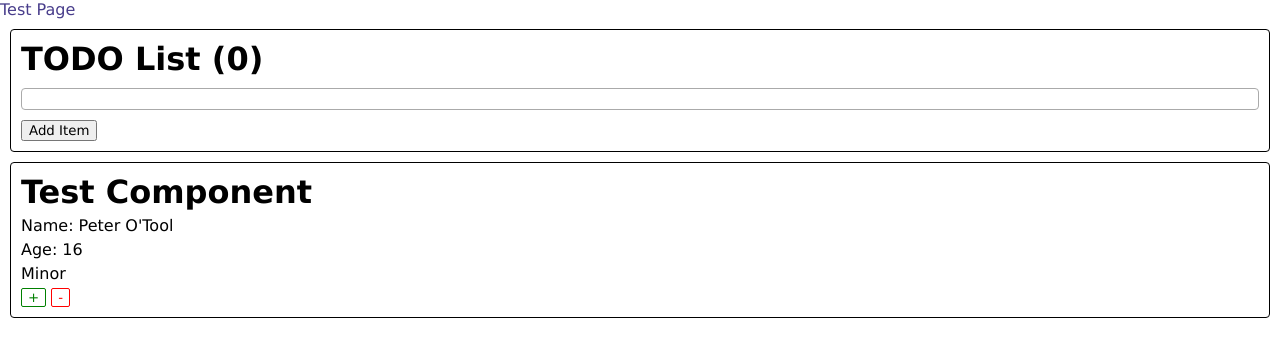
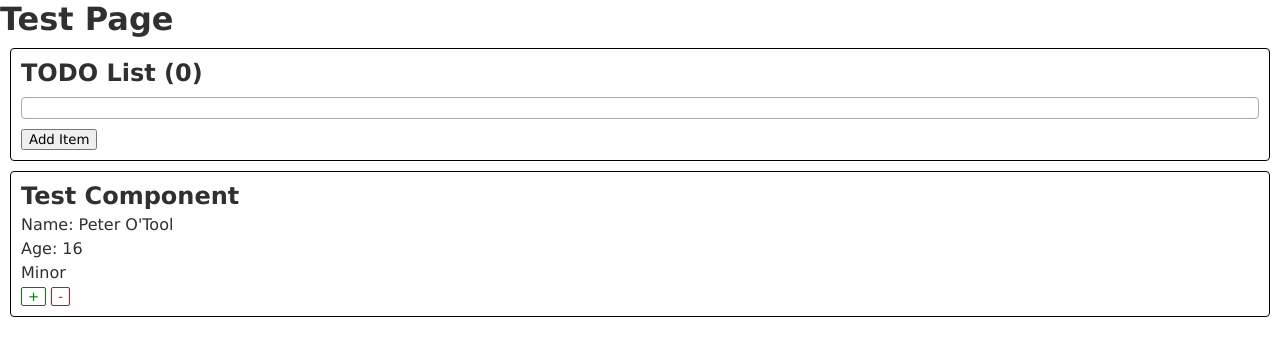
Before and after one commit to pabloordonez/custom-web-rendering-library, a website built with webpack: page public/index.html in a window 1280 px wide. Built offline with nearby package versions, Linux system fonts and the light colour scheme.

Commit message:
Updated visuals.

```diff
--- a/src/components/TestComponent/index.ts
+++ b/src/components/TestComponent/index.ts
@@ -29,7 +29,7 @@ export class TestComponent extends ComponentBase {
 
     protected render(): string {
         return html`<div class=${styles.container}>
-            <h1>Test Component</h1>
+            <h2>Test Component</h2>
             <div class=${styles.field}>
                 <span>Name: </span>
                 <span>${this.name}</span>
--- a/src/components/TodoList/index.ts
+++ b/src/components/TodoList/index.ts
@@ -30,7 +30,7 @@ export class ToDoListComponent extends ComponentBase {
 
     protected render(): string {
         return html`<div class="${styles.container}">
-            <h1>TODO List (${this.items.length})</h1>
+            <h2>TODO List (${this.items.length})</h2>
             <div class="${styles.items}">${this.items.map((x, i) => html`<todo-item ref="${x.index}"></todo-item>`).join("")}</div>
             <div>
                 <button id="addButton">Add Item</button>
--- a/src/index.module.scss
+++ b/src/index.module.scss
@@ -15,5 +15,5 @@ body {
 }
 
 .main {
-    color: darkslateblue;
+    color: #303030;
 }
--- a/src/index.ts
+++ b/src/index.ts
@@ -7,7 +7,9 @@ import styles from "./index.module.scss";
 ComponentTypeCollection.globalInstance.defineAll();
 
 document.getElementById("root").innerHTML = html`
-    <div class="${styles.main}">Test Page</div>
-    <todo-list></todo-list>
-    <test-component name="Peter O'Tool" age="16"></test-component>
+    <main class="${styles.main}">
+        <h1>Test Page</h1>
+        <todo-list></todo-list>
+        <test-component name="Peter O'Tool" age="16"></test-component>
+    </main>
 `;
```
